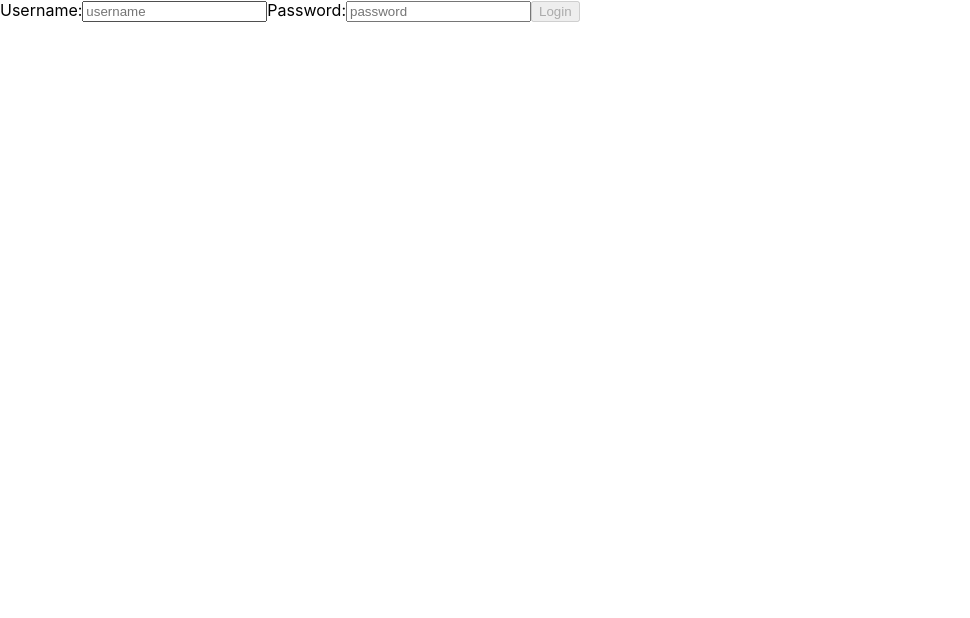
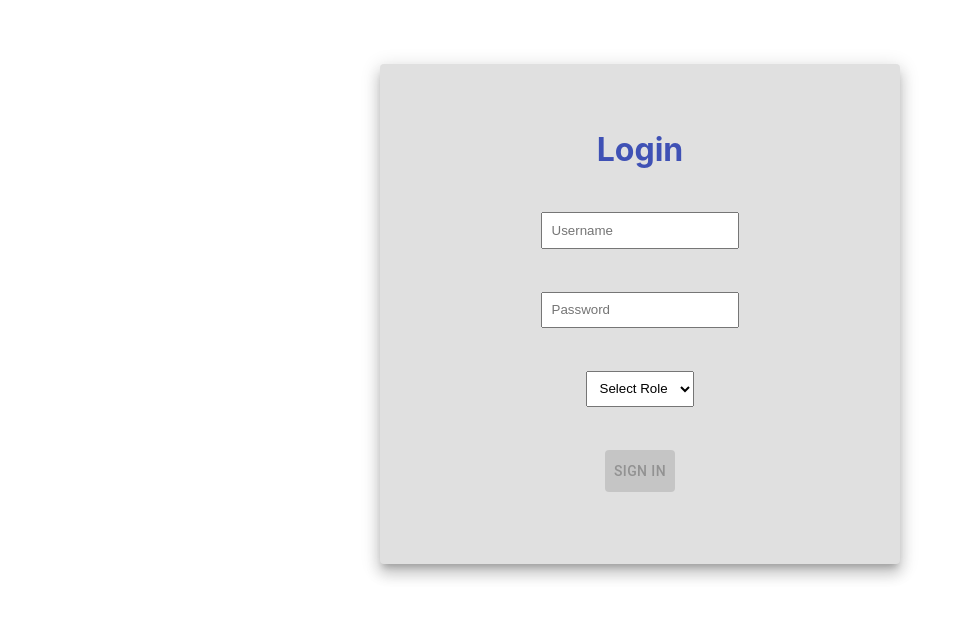
Before and after one commit to AnywhereFitness97/AnywhereFitness, a React (Create React App) app in the folder front-end/: page / in a window 1280 px wide. Shown: the top 618 px of the page, without its empty margins (0-970 px from the left). Built offline with nearby package versions, Linux system fonts and the light colour scheme.

Commit message:
Finished Login Styling

```diff
--- a/front-end/package.json
+++ b/front-end/package.json
@@ -3,6 +3,7 @@
   "version": "0.1.0",
   "private": true,
   "dependencies": {
+    "@material-ui/core": "^4.12.3",
     "@testing-library/jest-dom": "^5.14.1",
     "@testing-library/react": "^11.2.7",
     "@testing-library/user-event": "^12.8.3",
--- a/front-end/src/components/forms/Login.jsx
+++ b/front-end/src/components/forms/Login.jsx
@@ -1,91 +1,143 @@
 import React, { useState, useEffect } from "react";
-import * as yup from "yup"
+import * as yup from "yup";
+import { Button, Paper, Grid } from "@material-ui/core";
 
 
 const Login = () => {
-
   // Initial Values
   const initialLogin = {
     username: "",
     password: "",
+    role: "",
   };
 
   const initialErrors = {
     username: "",
     password: "",
+    role: "",
   };
   ////////////////
 
   ///// State
   const [user, setUser] = useState(initialLogin);
   const [errors, setErrors] = useState(initialErrors);
-  const [disabled, setDisabled] = useState(true)
+  const [disabled, setDisabled] = useState(true);
 
   /////////////
-const setLoginErrors = (name,value) => {
-	yup.reach(schema, name).validate(value)
-	.then(() => setErrors({...errors, [name]: ""}))
-	.catch(err => setErrors({...errors, [name]: err.errors[0]}))
-}
+
+
+
+  ///// Error Setting
+  const setLoginErrors = (name, value) => {
+    yup
+      .reach(schema, name)
+      .validate(value)
+      .then(() => setErrors({ ...errors, [name]: "" }))
+      .catch((err) => setErrors({ ...errors, [name]: err.errors[0] }));
+  };
+/////////
+
 
   ////// Event Handlers
   const handleChange = (event) => {
-	  const {name,value} = event.target
-	  setUser({...user, [name]: value})
-	  setLoginErrors(name, value)
-  }
+    const { name, value } = event.target;
+    setUser({ ...user, [name]: value });
+    setLoginErrors(name, value);
+  };
 
   const handleSubmit = (event) => {
     event.preventDefault();
-
-  }
+  };
   ////////////
 
   //// Validation
   const schema = yup.object().shape({
-	username: yup.string().required("Please enter username"),
-	password: yup.string().required("Please enter password"),
-
-})
-
+    username: yup
+      .string()
+      .required("Please enter username")
+      .min(3, "Username must be at least 3 characters"),
+    password: yup
+      .string()
+      .required("Please enter password")
+      .min(3, "Password must be at least 3 characters"),
+    role: yup.string().required("Please select a role"),
+  });
 
   useEffect(() => {
-	schema.isValid(user).then(valid => setDisabled(!valid))
-}, [user])
+    schema.isValid(user).then((valid) => setDisabled(!valid));
+  }, [user]);
   /////////
 
+  /////// CSS/ Styling
+  const paperstyle = {
+    padding: 10,
+    height: "60vh",
+    width: 500,
+    margin: "5% auto",
+	backgroundColor: "#e0e0e0"
+  };
+
+  const style = { margin: "5%", padding: "2%" };
+
+  /////////////
   return (
     <div>
-      <form onSubmit={event => handleSubmit(event)}>
-        <div style={{color: "red"}}>
+      <Paper elevation={10} style={paperstyle}>
+        <form style={style} onSubmit={(event) => handleSubmit(event)}>
+          <div style={{ color: "red" }}>
             <div>{errors.username}</div>
             <div>{errors.password}</div>
+            <div>{errors.role}</div>
           </div>
-		<label>
-          Username:
+          <Grid
+            container
+            direction="column"
+            justifyContent="flex-start"
+            alignItems="center"
+          >
+            <h1 style={{color:"#3f51b5"}}>Login</h1>
+
             <input
               name="username"
               type="text"
               onChange={(event) => handleChange(event)}
               value={user.username}
-		  placeholder="username"
+              placeholder="Username"
+              style={style}
+
             />
-        </label>
 
-
-		<label>
-        Password:
             <input
               name="password"
-		  type="text"
-		  onChange={(event) =>  handleChange(event)}
+              type="password"
+              onChange={(event) => handleChange(event)}
               value={user.password}
-		  placeholder="password"
+              placeholder="Password"
+              style={style}
             />
-        </label>
 
-		<button disabled={disabled}>Login</button>
+            <select
+              style={style}
+              value={user.role}
+              name="role"
+              onChange={handleChange}
+            >
+              <option value="">Select Role</option>
+              <option value="2">Instructor</option>
+              <option value="3">User</option>
+            </select>
+
+            <Button
+              style={style}
+              variant="contained"
+              color="primary"
+              disabled={disabled}
+            >
+              Sign In
+            </Button>
+          </Grid>
         </form>
+      </Paper>
     </div>
   );
 };
```
Also changed, not shown: 1 other file (tests, documents, lock files or other folders). Lines whose indentation alone changed are shown as unchanged.
